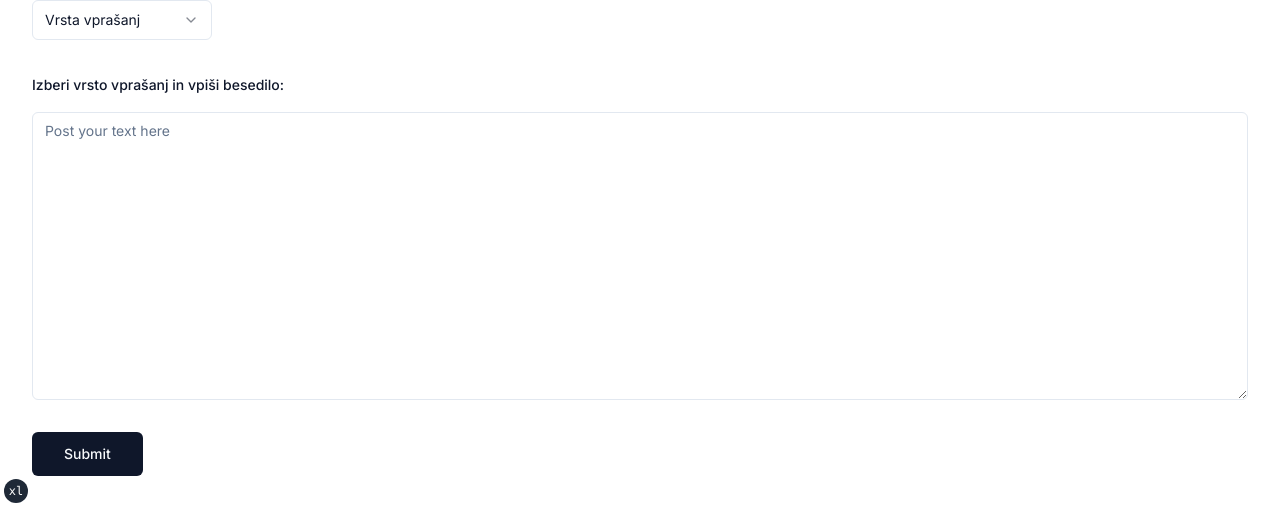
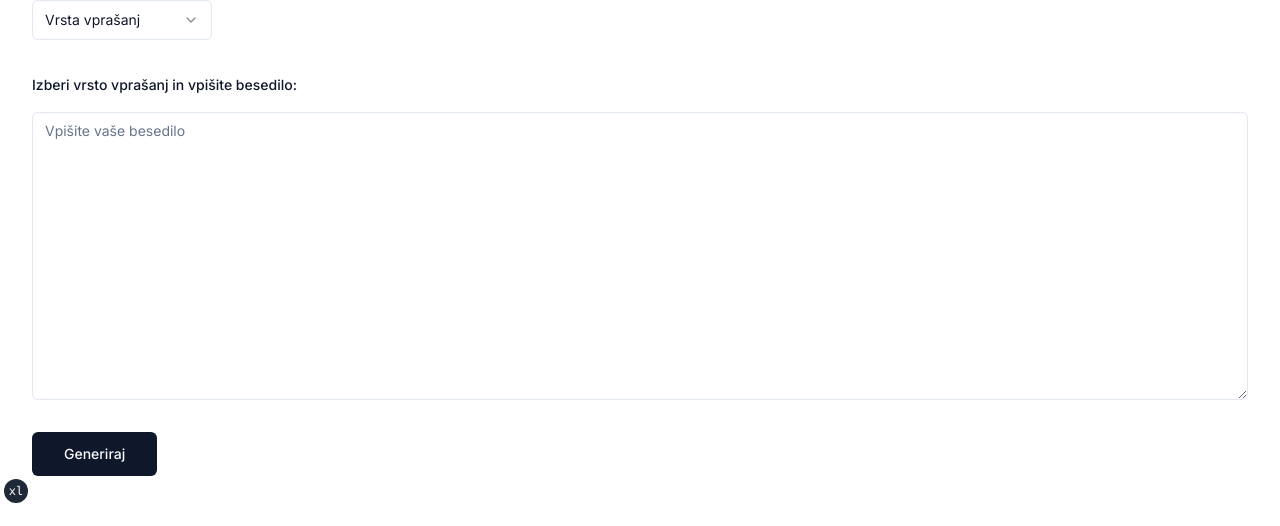
Before and after one commit to marindereggi/IntelliStudy, a Next.js app: page / in a window 1280 px wide. Shown: the part 293-819 px from the top of the page. Built offline with nearby package versions, Linux system fonts and the light colour scheme.

Commit message:
Removed div

```diff
--- a/app/page.tsx
+++ b/app/page.tsx
@@ -198,20 +198,20 @@ export default function IndexPage() {
           <SelectContent>
             <SelectItem value="Povzetek">Povzetek</SelectItem>
             <SelectItem value="vprasanja">Opisna vprašanja</SelectItem>
-            <SelectItem value="A B C ">A B C vprašanje</SelectItem>
+            <SelectItem value="A B C ">A B C vprašanja</SelectItem>
           </SelectContent>
         </Select>
       </div>
 
       <form onSubmit={handleFormSubmit}>
         <Label htmlFor="message-2">
-          Izberi vrsto vprašanj in vpiši besedilo:
+          Izberi vrsto vprašanj in vpišite besedilo:
         </Label>
         <div className="flex gap-4 pb-8 md:py-4">
           <Textarea
             name="inputText"
             className="h-72"
-            placeholder="Post your text here"
+            placeholder="Vpišite vaše besedilo"
             id="message-2"
           />
         </div>
@@ -223,17 +223,16 @@ export default function IndexPage() {
             className={buttonVariants({ size: "lg" })}
           >
             {loading && <Loader2 className="mr-2 h-4 w-4 animate-spin" />}
-            {loading ? "Loading..." : "Submit"}
+            {loading ? "Generiranje ..." : "Generiraj"}
           </Button>
         </div>
       </form>
-      <div className="flex gap-4 pb-8 md:py-4">
-        {/*<Progress value={(progress/stVseh)*100} />*/}
-      </div>
 
       {response !== "" && vrstaVprasanja == "vprasanja" && (
         <div>
-          <h2>Vprašanja in odgovori:</h2>
+          <h2 className="max-w-[700px] text-lg text-muted-foreground sm:text-xl">
+            Vprašanja in odgovori:
+          </h2>
           <p>
             <FaqPage />
             {/*FaqPage()*/}
@@ -245,14 +244,16 @@ export default function IndexPage() {
             download="faq.csv"
             className={buttonVariants({ size: "lg" })}
           >
-            Download CSV
+            Prenesi CSV
           </a>
         </div>
       )}
 
       {response !== "" && vrstaVprasanja == "Povzetek" && (
         <div>
-          <h2>Povzetek: </h2>
+          <h2 className="max-w-[700px] text-lg text-muted-foreground sm:text-xl">
+            Povzetek:
+          </h2>
 
           <p>
             <IzpisiPovzetek />
@@ -265,14 +266,16 @@ export default function IndexPage() {
             download="summary.txt"
             className={buttonVariants({ size: "lg" })}
           >
-            Download TXT
+            Prenesi TXT
           </a>
         </div>
       )}
 
       {response !== "" && vrstaVprasanja == "A B C " && (
         <div>
-          <h2>A B C vprašanja::</h2>
+          <h2 className="max-w-[700px] text-lg text-muted-foreground sm:text-xl">
+            A B C vprašanja:
+          </h2>
 
           <p>
             <ABCDizpis />
```
